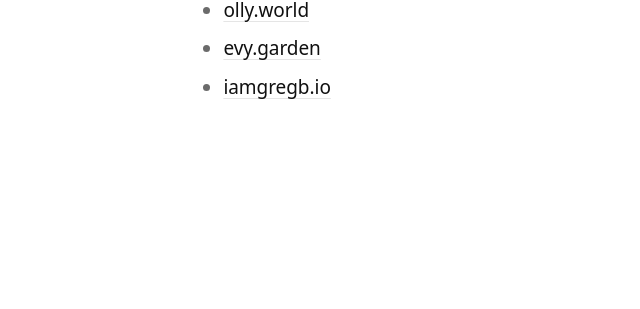
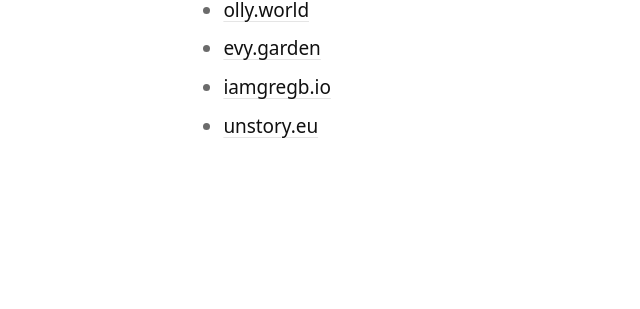
Before and after one commit to vasanthv/vasanthv.github.io, a Jekyll site: the page built from blogroll.md, in a window 1280 px wide. Shown: the part 421-730 px from the top of the page, without its empty margins (139-779 px from the left). Built offline with Jekyll 4.4.1, drawn with Linux system fonts in a browser that asks for light colours.

Commit message:
Update blogroll.md

```diff
--- a/blogroll.md
+++ b/blogroll.md
@@ -10,7 +10,8 @@ description: Blogs I follow.
 - [herman.bearblog.dev](https://herman.bearblog.dev/){:target="\_blank" rel="noopener"}
 - [karthikeyankc.com](https://karthikeyankc.com/){:target="\_blank" rel="noopener"}
 - [sahillavingia.com](https://sahillavingia.com/){:target="\_blank" rel="noopener"}
-- [thecaringtechie.com](https://thecaringtechie.com/){:target="\_blank" rel="noopener"}
+- [thecaringtechie.com](https://www.thecaringtechie.com/){:target="\_blank" rel="noopener"}
 - [olly.world](https://olly.world/){:target="\_blank" rel="noopener"}
 - [evy.garden](https://evy.garden/){:target="\_blank" rel="noopener"}
 - [iamgregb.io](https://iamgregb.io/){:target="\_blank" rel="noopener"}
+- [unstory.eu](https://unstory.eu/){:target="\_blank" rel="noopener"}
```
